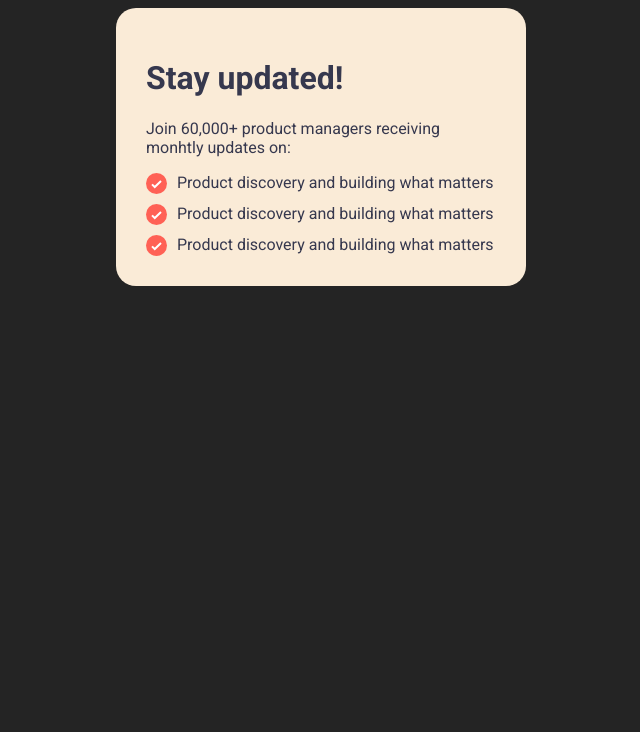
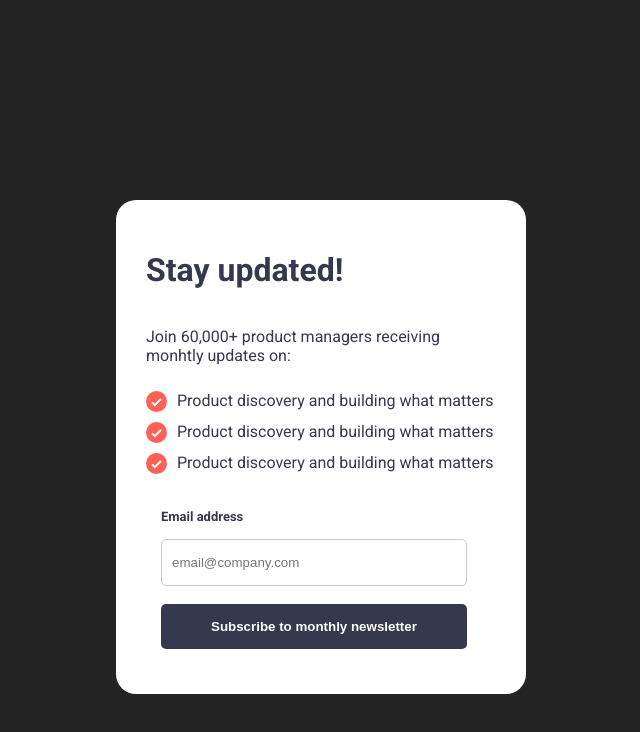
Before and after one commit to RyanLindman/react-challenge-2, a React (Vite) app: page / in a window 1280 px wide. Shown: the top 732 px of the page, without its empty margins (319-959 px from the left). Built offline with nearby package versions, Linux system fonts and the light colour scheme.

Commit message:
progress

```diff
--- a/src/components/FormContainer.css
+++ b/src/components/FormContainer.css
@@ -1,43 +1,72 @@
-@import url('https://fonts.googleapis.com/css2?family=Roboto:wght@400;700&display=swap');
+@import url("https://fonts.googleapis.com/css2?family=Roboto:wght@400;700&display=swap");
 
 html {
-    background-color: #242424;
+  background-color: #242424;
 }
 .main-container {
-    display: flex;
-    justify-content: center;
-    align-items: center;
+  display: flex;
+  justify-content: center;
+  align-items: center;
+  margin: 200px;
+}
 
+.intro-container {
+  width: 350px;
+  background-color: white;
+  padding: 30px;
+  border-radius: 20px;
+  color: hsl(235, 18%, 26%);
+  display: flex;
+  flex-direction: column;
+}
 
+.info-text {
+  margin-top: 40px;
+}
+
+.info-text2,
+.info-text3,
+.info-text {
+  display: flex;
+  gap: 10px;
+  margin-top: 10px;
 }
 
 .form-container {
-    width: 350px;
-    background-color: antiquewhite;
-    padding: 30px;
-    border-radius: 20px;
-    color: hsl(235, 18%, 26%);
+  margin: 10px;
+  margin-top: 30px;
+  display: flex;
+  justify-content: space-between;
+  align-items: center;
+  font-size: small;
+  font-weight: 600;
+}
 
+form {
+  display: flex;
+  flex-direction: column;
+  margin: 5px;
+}
+input[type="email"] {
+  height: 25px;
+  padding: 10px 10px;
+  margin-bottom: 18px;
+  border: 1px solid #ccc;
+  border-radius: 5px;
+}
 
-
+button[type="submit"] {
+  background-color: hsl(235, 18%, 26%);
+  color: #fff;
+  padding: 10px 50px;
+  border: none;
+  border-radius: 5px;
+  cursor: pointer;
+  height: 45px;
+  font-weight: 700;
+  transition: all ease 0.3s;
+}
+button[type="submit"]:hover {
+  background-color: hsl(4, 100%, 67%);
 
 }
-
-.image-container {
-
-
-}
-
-.info-text {
-
-    margin-top: 40px;
-
-}
-
-.info-text2, .info-text3, .info-text {
-
-    display: flex;
-    gap: 10px;
-    margin-top: 10px;
-
-}
--- a/src/components/FormContainer.tsx
+++ b/src/components/FormContainer.tsx
@@ -1,7 +1,7 @@
 export default function FormContainer() {
   return (
     <div className="main-container">
-      <div className="form-container">
+      <div className="intro-container">
         <h1>Stay updated!</h1>
         <p>Join 60,000+ product managers receiving monhtly updates on:</p>
         <div className="info-text">
@@ -58,6 +58,20 @@ export default function FormContainer() {
           </svg>
           <span>Product discovery and building what matters </span>
         </div>
+        <div className="form-container">
+          <div>
+            <form action="">
+              <label htmlFor="email">Email address</label>
+              <br />
+              <input
+                type="email"
+                placeholder="email@company.com"
+                id="email"
+              ></input>
+              <button type="submit">Subscribe to monthly newsletter</button>
+            </form>
+          </div>
+        </div>
       </div>
     </div>
   );
```
